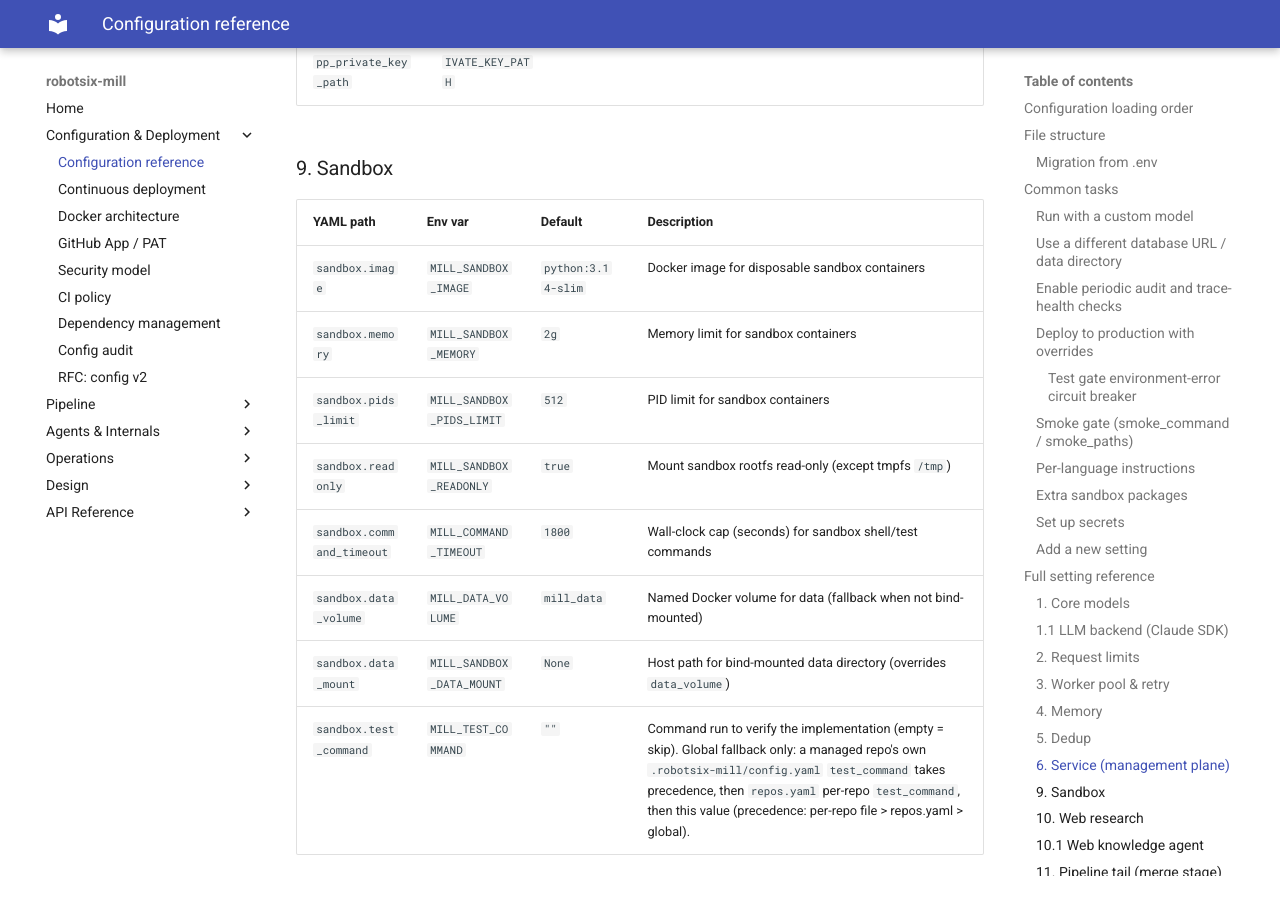
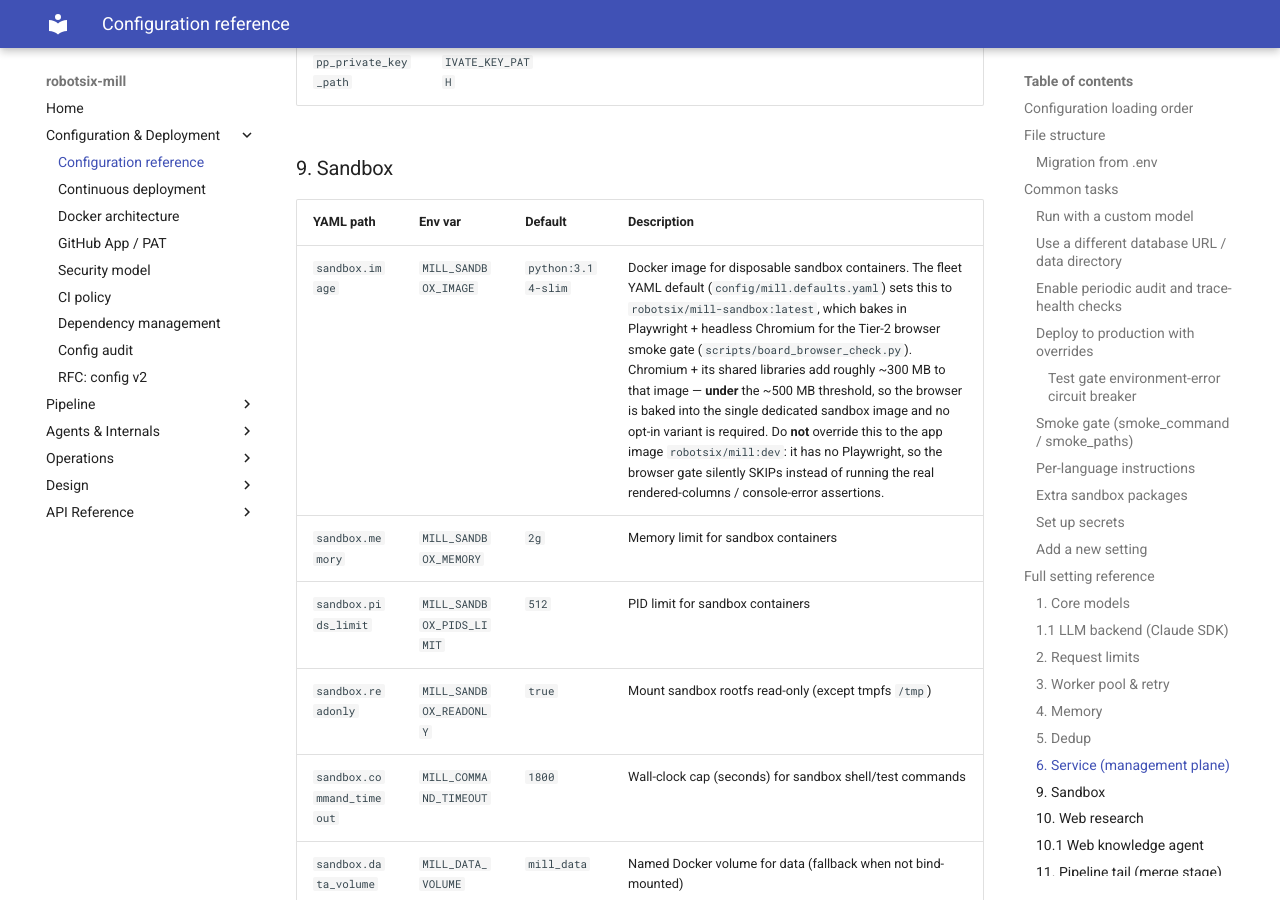
Before and after one commit to damien-robotsix/robotsix-mill, an MkDocs documentation site: the page built from docs/configuration.md, in a window 1280 px wide and 900 px high, scrolled down 15708 px. Built offline with MkDocs 1.6.1 and Material for MkDocs 9.7.7, drawn with Linux system fonts in a browser that asks for light colours.

Commit message:
mill: Make the dedicated sandbox image (robotsix/mill-sandbox) actually run the Tier-2 browser smoke offline: bake PLAYWRIGHT_BROWSERS_PATH world-readable and align the gate's sandbox image (20260611T004300Z-sandbox-image-add-playwright-chromium-so-352d)

```diff
--- a/docs/configuration.md
+++ b/docs/configuration.md
@@ -466,7 +466,7 @@ robotsix-llmio Claude Agent SDK transport.
 
 | YAML path | Env var | Default | Description |
 |-----------|---------|---------|-------------|
-| `sandbox.image` | `MILL_SANDBOX_IMAGE` | `python:3.14-slim` | Docker image for disposable sandbox containers |
+| `sandbox.image` | `MILL_SANDBOX_IMAGE` | `python:3.14-slim` | Docker image for disposable sandbox containers. The fleet YAML default (`config/mill.defaults.yaml`) sets this to `robotsix/mill-sandbox:latest`, which bakes in Playwright + headless Chromium for the Tier-2 browser smoke gate (`scripts/board_browser_check.py`). Chromium + its shared libraries add roughly ~300 MB to that image — **under** the ~500 MB threshold, so the browser is baked into the single dedicated sandbox image and no opt-in variant is required. Do **not** override this to the app image `robotsix/mill:dev`: it has no Playwright, so the browser gate silently SKIPs instead of running the real rendered-columns / console-error assertions. |
 | `sandbox.memory` | `MILL_SANDBOX_MEMORY` | `2g` | Memory limit for sandbox containers |
 | `sandbox.pids_limit` | `MILL_SANDBOX_PIDS_LIMIT` | `512` | PID limit for sandbox containers |
 | `sandbox.readonly` | `MILL_SANDBOX_READONLY` | `true` | Mount sandbox rootfs read-only (except tmpfs `/tmp`) |
```
Also changed, not shown: 2 other files.
